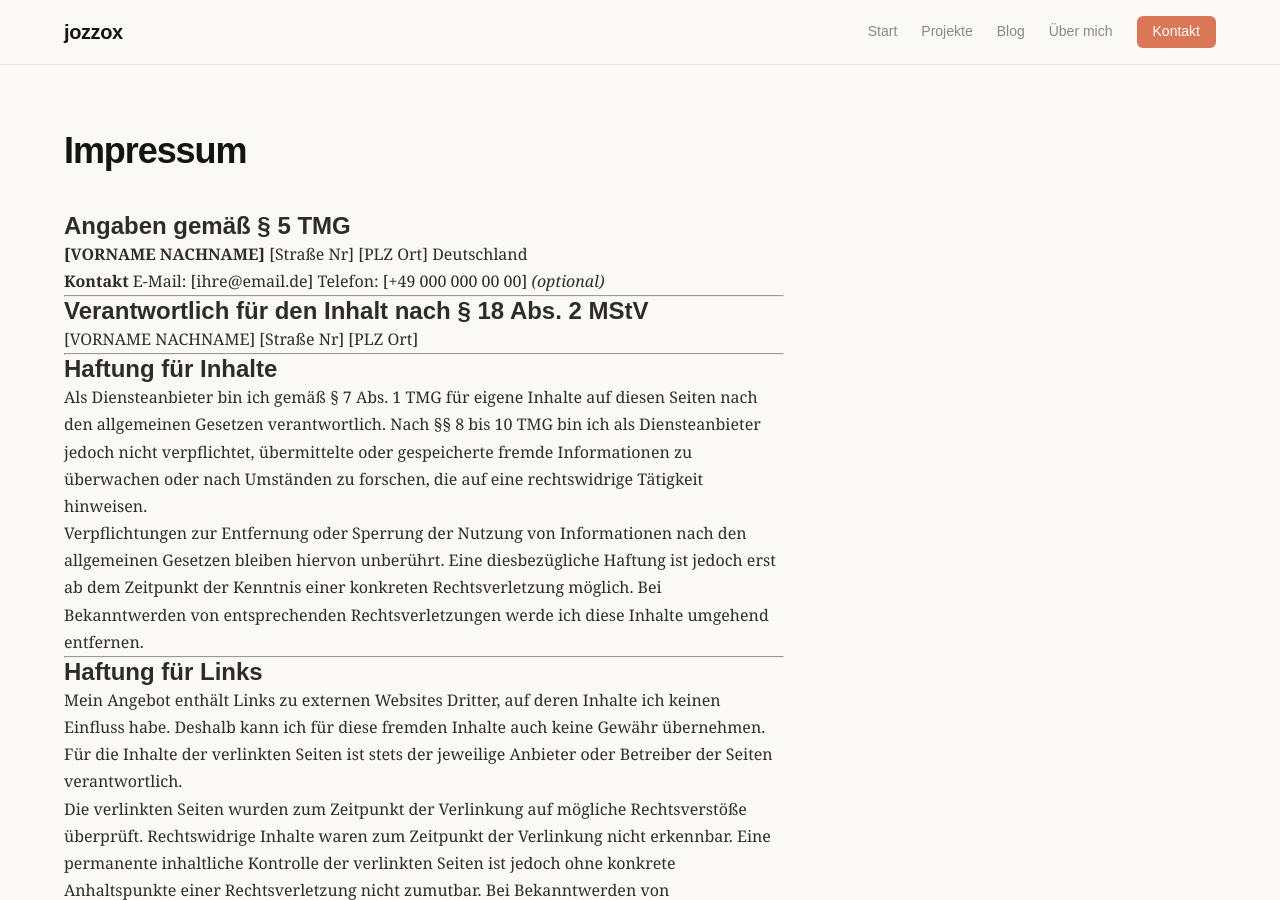
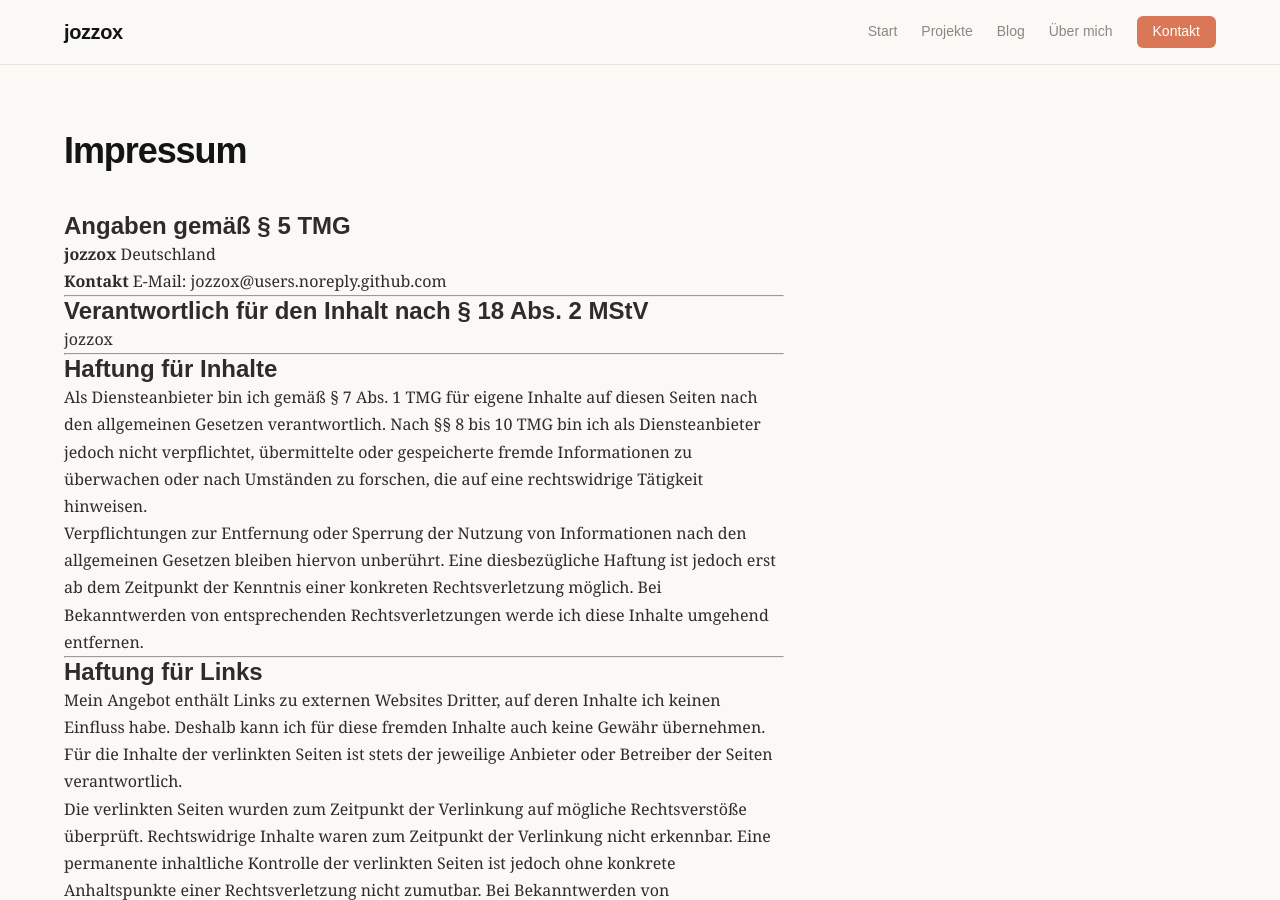
Before and after one commit to jozzox/jozzox.github.io, a Jekyll site: the page built from impressum.md, in a window 1280 px wide and 900 px high. Built offline with Jekyll 4.4.1, drawn with Linux system fonts in a browser that asks for light colours.

Commit message:
Remove broken GitHub stats integration and update legal pages

```diff
--- a/_config.yml
+++ b/_config.yml
@@ -1,6 +1,7 @@
 # Site Identity
 title: "jozzox"
 tagline: "Visuelle Markenidentität & Modernes Webdesign"
+locale: "de_DE"
 description: >-
   Portfolio von jozzox — Branding, visuelle Identität
   und moderne Webprojekte für Geschäftskunden.
--- a/_includes/head.html
+++ b/_includes/head.html
@@ -1,17 +1,12 @@
 <meta charset="utf-8">
-<meta http-equiv="Content-Security-Policy" content="default-src 'self'; font-src 'self' https://fonts.gstatic.com; style-src 'self' 'unsafe-inline' https://fonts.googleapis.com; img-src 'self' data: https:; script-src 'self'; form-action https://formspree.io; base-uri 'self';">
+<meta http-equiv="Content-Security-Policy"
+  content="default-src 'self'; font-src 'self' https://fonts.gstatic.com; style-src 'self' 'unsafe-inline' https://fonts.googleapis.com; img-src 'self' data: https:; script-src 'self'; form-action https://formspree.io; base-uri 'self';">
 <link rel="preconnect" href="https://fonts.googleapis.com">
 <link rel="preconnect" href="https://fonts.gstatic.com" crossorigin>
-<link href="https://fonts.googleapis.com/css2?family=Poppins:wght@500;600;700;800&family=Lora:ital,wght@0,400;0,500;1,400&display=swap" rel="stylesheet">
+<link
+  href="https://fonts.googleapis.com/css2?family=Poppins:wght@500;600;700;800&family=Lora:ital,wght@0,400;0,500;1,400&display=swap"
+  rel="stylesheet">
 <meta name="viewport" content="width=device-width, initial-scale=1">
-<title>
-  {%- if page.title -%}
-    {{ page.title }} | {{ site.title }}
-  {%- else -%}
-    {{ site.title }} — {{ site.tagline }}
-  {%- endif -%}
-</title>
-<meta name="description" content="{{ page.description | default: site.description | strip_html | normalize_whitespace | truncate: 160 }}">
 <link rel="stylesheet" href="{{ '/assets/css/main.css' | relative_url }}">
 <link rel="alternate" type="application/atom+xml" title="{{ site.title }}" href="{{ '/feed.xml' | absolute_url }}">
 <link rel="icon" type="image/x-icon" href="/favicon.ico">
--- a/impressum.md
+++ b/impressum.md
@@ -6,22 +6,17 @@ permalink: /impressum/
 
 ## Angaben gemäß § 5 TMG
 
-**[VORNAME NACHNAME]**
-[Straße Nr]
-[PLZ Ort]
+**jozzox**
 Deutschland
 
 **Kontakt**
-E-Mail: [ihre@email.de]
-Telefon: [+49 000 000 00 00] *(optional)*
+E-Mail: jozzox@users.noreply.github.com
 
 ---
 
 ## Verantwortlich für den Inhalt nach § 18 Abs. 2 MStV
 
-[VORNAME NACHNAME]
-[Straße Nr]
-[PLZ Ort]
+jozzox
 
 ---
 
```
Also changed, not shown: datenschutz.md (+3 -5 lines).
